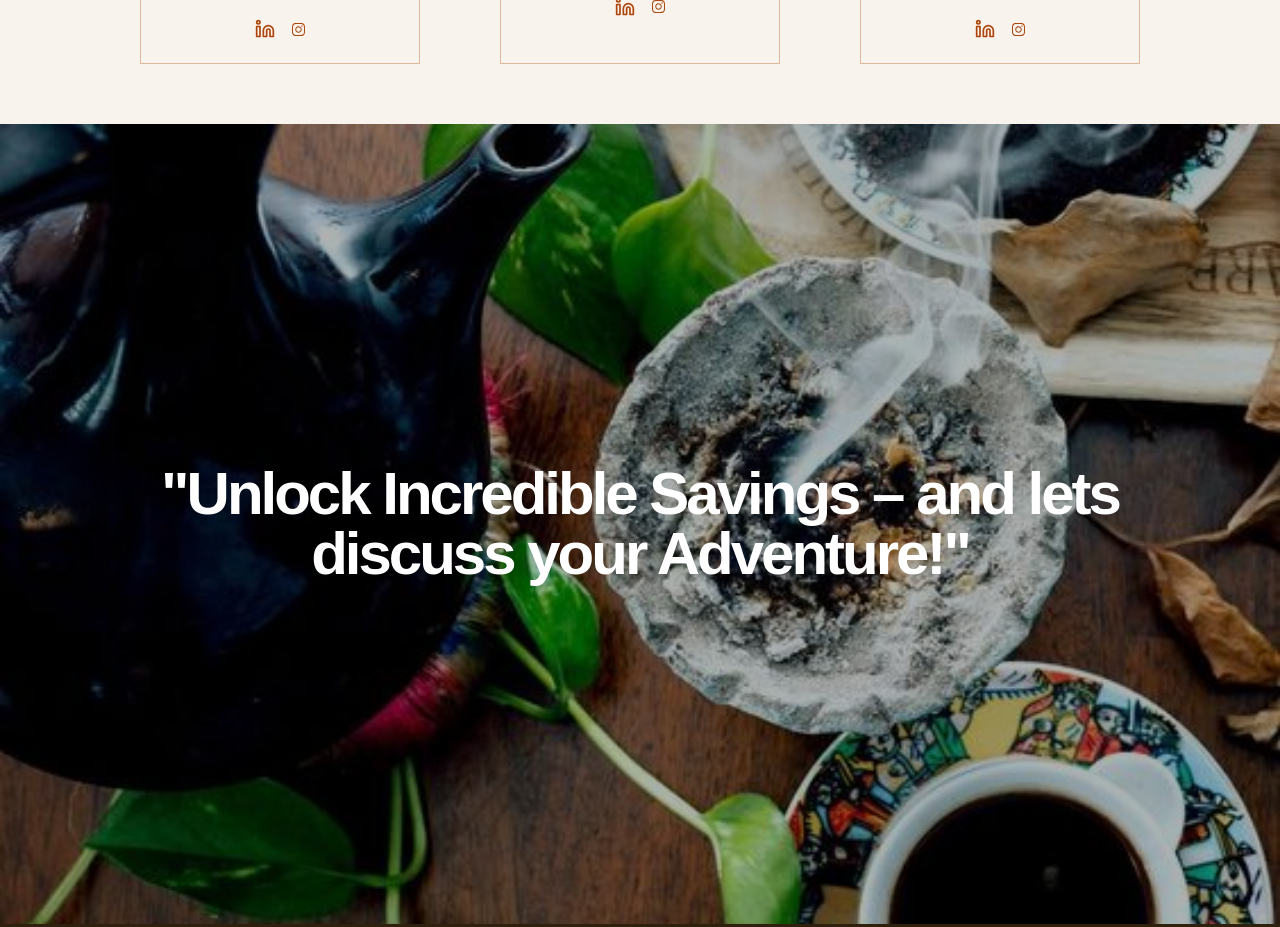
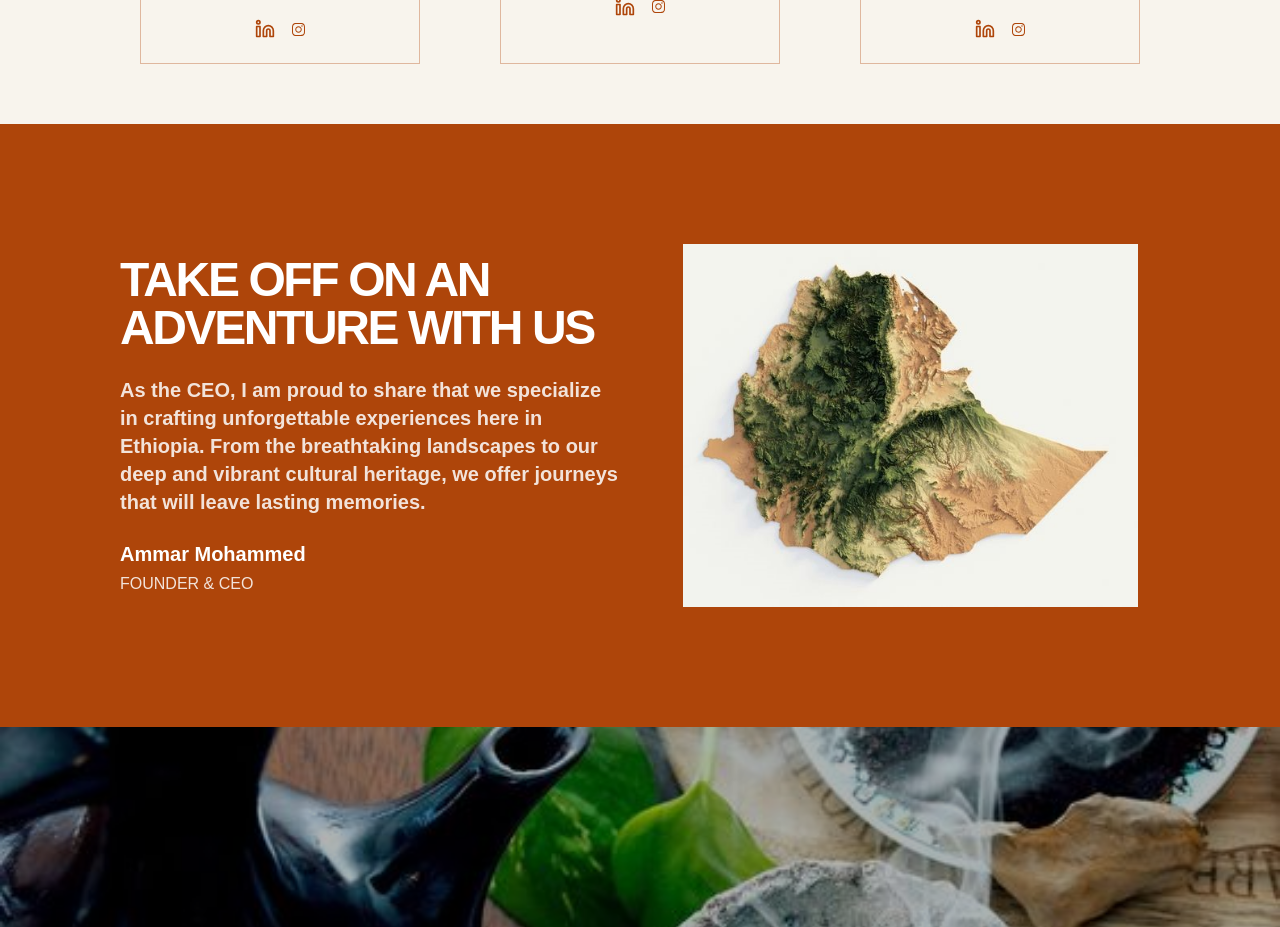
Before and after one commit to Ammarmyp/ammar_explore_ethiopia, a Next.js app: page / in a window 1280 px wide. Shown: the part 2760-3687 px from the top of the page. Built offline with nearby package versions, Linux system fonts and the light colour scheme.

Commit message:
ceo section

```diff
--- /dev/null
+++ b/app/layout/CEOnoteSection.tsx
@@ -0,0 +1,35 @@
+import React from "react";
+import Image from "next/image";
+
+const CEOnoteSection = () => {
+  return (
+    <div className="flex flex-col-reverse md:flex-row items-center justify-between gap-6 md:gap-10 py-10 md:py-[120px] px-6 md:px-10 lg:px-[120px] w-full text-white bg-primary">
+      <div className="flex flex-col items-start md:w-1/2 space-y-4 md:space-y-6">
+        <p className="text-2xl md:text-3xl lg:text-5xl font-bold uppercase tracking-tighter">
+          Take off on an adventure with us{" "}
+        </p>
+        <h2 className="text-md md:text-xl opacity-85  font-semibold">
+          As the CEO, I am proud to share that we specialize in crafting
+          unforgettable experiences here in Ethiopia. From the breathtaking
+          landscapes to our deep and vibrant cultural heritage, we offer
+          journeys that will leave lasting memories.
+        </h2>
+        <div className="flex flex-col items-start gap-1">
+          <p className="font-bold text-lg md:text-xl">Ammar Mohammed</p>
+          <p className="text-sm md:text-base opacity-85">FOUNDER & CEO</p>
+        </div>
+      </div>
+      <div className="md:w-1/2 md:flex justify-center hidden">
+        <Image
+          width={455}
+          height={574}
+          src={"/assets/ethiopianMap2.jpg"}
+          alt="A compass image"
+          className=" object-contain"
+        />
+      </div>
+    </div>
+  );
+};
+
+export default CEOnoteSection;
--- a/app/page.tsx
+++ b/app/page.tsx
@@ -6,6 +6,7 @@ import OurServiceCard from "@/components/custom/OurServiceCard";
 import OurService from "./layout/Ourservice";
 import LocationSection from "./layout/LocationsSection";
 import TeamsSection from "./layout/TeamsSection";
+import CEOnoteSection from "./layout/CEOnoteSection";
 
 export default function Home() {
   return (
@@ -19,6 +20,7 @@ export default function Home() {
       <LocationSection />
       <OurService />
       <TeamsSection />
+      <CEOnoteSection />
       <Banner
         image={"coffe.jpg"}
         heading={`"Unlock Incredible Savings – and lets discuss your Adventure!"`}
```
Also changed, not shown: public/assets/ethiopianMap2.jpg (renamed from public/assets/ethiopian map2.jpg).
